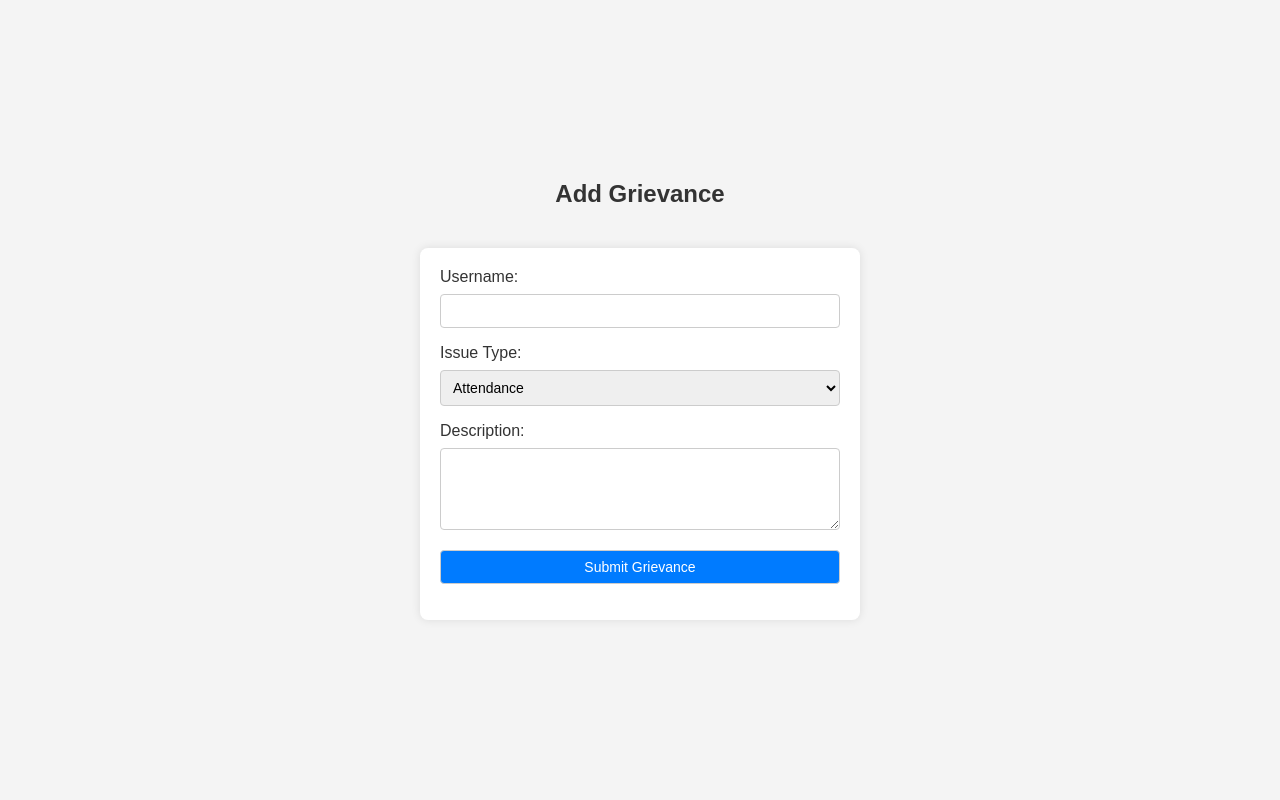
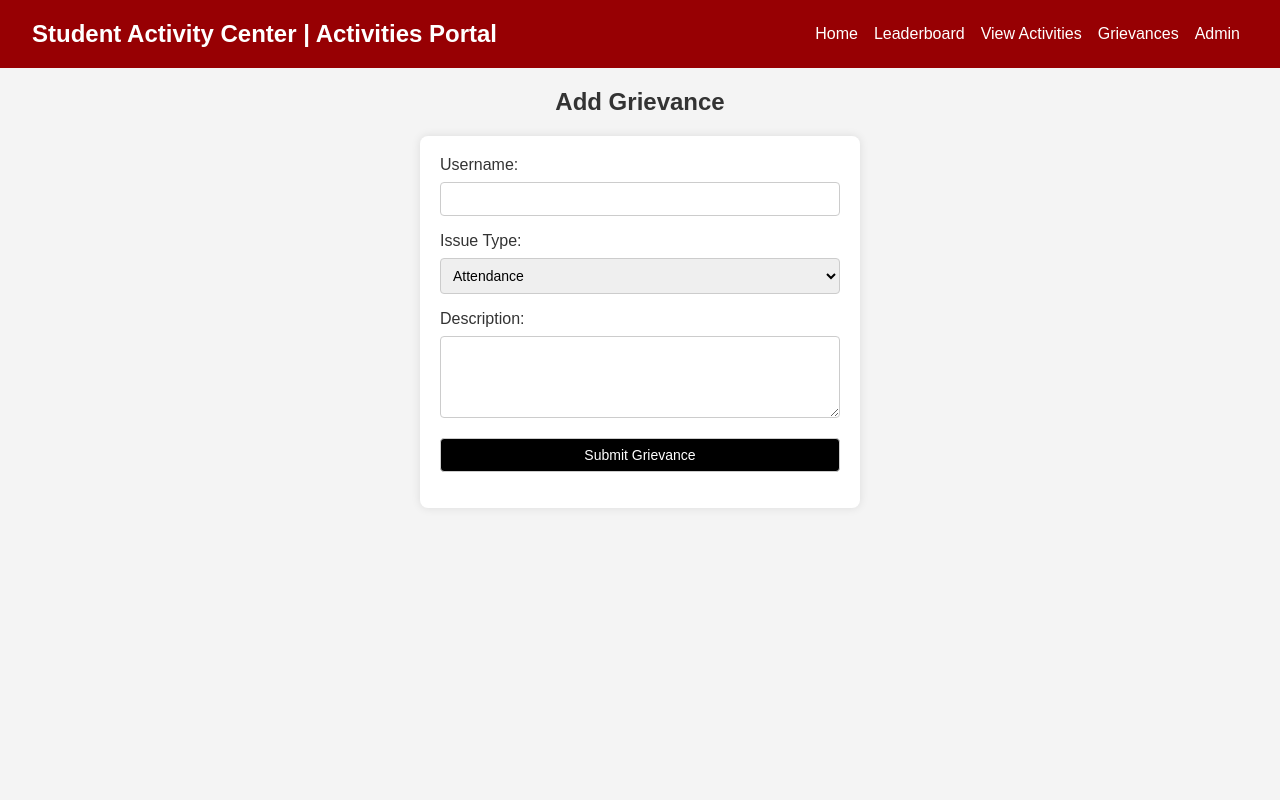
Before and after one commit to DeepakReddyG/silphp, a PHP site: page /add_grievance.php in a window 1280 px wide. Run offline with PHP 8.4, Linux system fonts and the light colour scheme.

Commit message:
stabilized

```diff
--- a/add_grievance.php
+++ b/add_grievance.php
@@ -10,12 +10,44 @@
             background-color: #f4f4f4;
             margin: 0;
             padding: 0;
+        }
+
+        .nav {
             display: flex;
-            flex-direction: column;
+            justify-content: space-between;
+            background-color: rgb(151, 0, 3);
+            color: #fff;
+            margin: 0;
+            padding: 0rem 2rem;
+        }
+        .nav-one {
+            width: 50%;
+            display: flex;
             align-items: center;
-            justify-content: center;
-            height: 100vh;
         }
+        .nav-one h2 {
+            color: white;
+            font-size: 1.5rem;
+        }
+        .nav-two {
+            width: 50%;
+            text-align: right;
+            display: flex;
+            align-items: center;
+            justify-content: flex-end;
+        }
+        .nav-two a {
+            color: #fff;
+            text-decoration: none;
+            margin: 0rem 0.5rem;
+        }
+
+        .formdiv {
+            width: fit-content;
+            border: 1px solid black;
+            margin: 2rem auto;
+        }
+
 
         h2 {
             text-align: center;
@@ -24,7 +56,7 @@
 
         form {
             max-width: 400px;
-            margin: 20px;
+            margin: auto;
             padding: 20px;
             background-color: #fff;
             border-radius: 8px;
@@ -50,18 +82,30 @@
         }
 
         input[type="submit"] {
-            background-color: #007bff;
+            background-color: black;
             color: #fff;
             cursor: pointer;
             transition: background-color 0.3s;
         }
 
         input[type="submit"]:hover {
-            background-color: #0056b3;
+            background-color: black;
         }
     </style>
 </head>
 <body>
+    <div class="nav">
+        <div class="nav-one">
+            <h2>Student Activity Center | Activities Portal</h2>
+        </div>
+        <div class="nav-two">
+            <a href="./index.php">Home</a>
+            <a href="./leaderboard.php">Leaderboard</a>
+            <a href="./view_activities.php">View Activities</a>
+            <a href="./add_grievance.php">Grievances</a>
+            <a href="./admin.php">Admin</a>
+        </div>
+    </div>
     <h2>Add Grievance</h2>
 
     <form action="process_grievance.php" method="post">
--- /dev/null
+++ b/composer.json
@@ -0,0 +1,5 @@
+{
+    "require": {
+        "phpmailer/phpmailer": "^6.5"
+    }
+}
--- a/index.php
+++ b/index.php
@@ -23,6 +23,12 @@
         }
         .nav-one {
             width: 50%;
+            display: flex;
+            align-items: center;
+        }
+        .nav-one h2 {
+            color: white;
+            font-size: 1.5rem;
         }
         .nav-two {
             width: 50%;
--- a/leaderboard.php
+++ b/leaderboard.php
@@ -23,6 +23,12 @@
         }
         .nav-one {
             width: 50%;
+            display: flex;
+            align-items: center;
+        }
+        .nav-one h2 {
+            color: white;
+            font-size: 1.5rem;
         }
         .nav-two {
             width: 50%;
--- a/view_activities.php
+++ b/view_activities.php
@@ -37,6 +37,12 @@
         }
         .nav-one {
             width: 50%;
+            display: flex;
+            align-items: center;
+        }
+        .nav-one h2 {
+            color: white;
+            font-size: 1.5rem;
         }
         .nav-two {
             width: 50%;
```
Also changed, not shown: process_upload_participants.php (line endings or trailing spaces).
